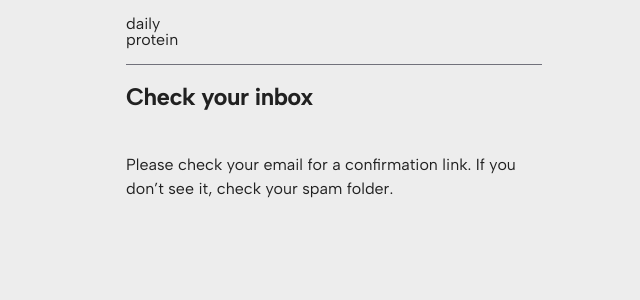
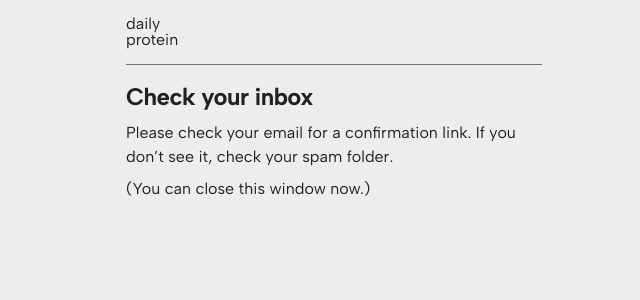
Before and after one commit to nourmalaeb/daily-protein, a Next.js app: page /signup/confirm-email in a window 1280 px wide. Shown: the top 300 px of the page, without its empty margins (306-946 px from the left). Built offline with nearby package versions, Linux system fonts and the light colour scheme.

Commit message:
Fixing signup flow

```diff
--- a/src/app/(auth)/login/actions.ts
+++ b/src/app/(auth)/login/actions.ts
@@ -50,5 +50,5 @@ export async function signup(
   }
 
   revalidatePath('/');
-  redirect('/');
+  redirect('/signup/confirm-email');
 }
--- a/src/app/(auth)/signup/confirm-email/page.tsx
+++ b/src/app/(auth)/signup/confirm-email/page.tsx
@@ -3,12 +3,13 @@
 const SignupPage = () => {
   // console.log(actionData);
   return (
-    <div className="flex flex-col gap-10 p-4">
+    <div className="flex flex-col gap-2 p-4">
       <h1 className="font-bold text-2xl tracking-tight">Check your inbox</h1>
       <p>
         Please check your email for a confirmation link. If you don’t see it,
         check your spam folder.
       </p>
+      <p>(You can close this window now.)</p>
     </div>
   );
 };
```
Also changed, not shown: src/app/(auth)/signup/confirm/route.ts (renamed from src/app/(auth)/confirm/route.ts).
